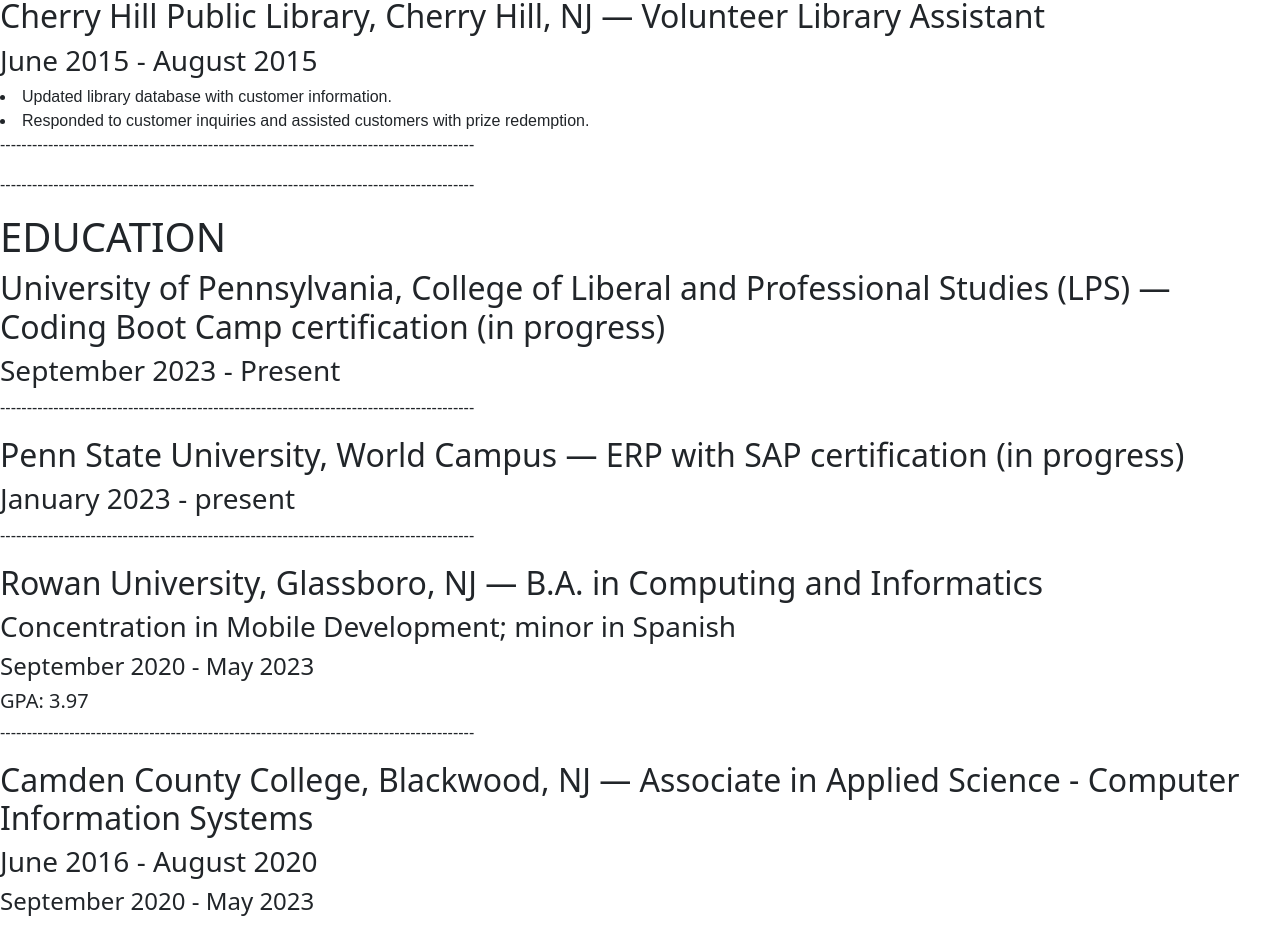
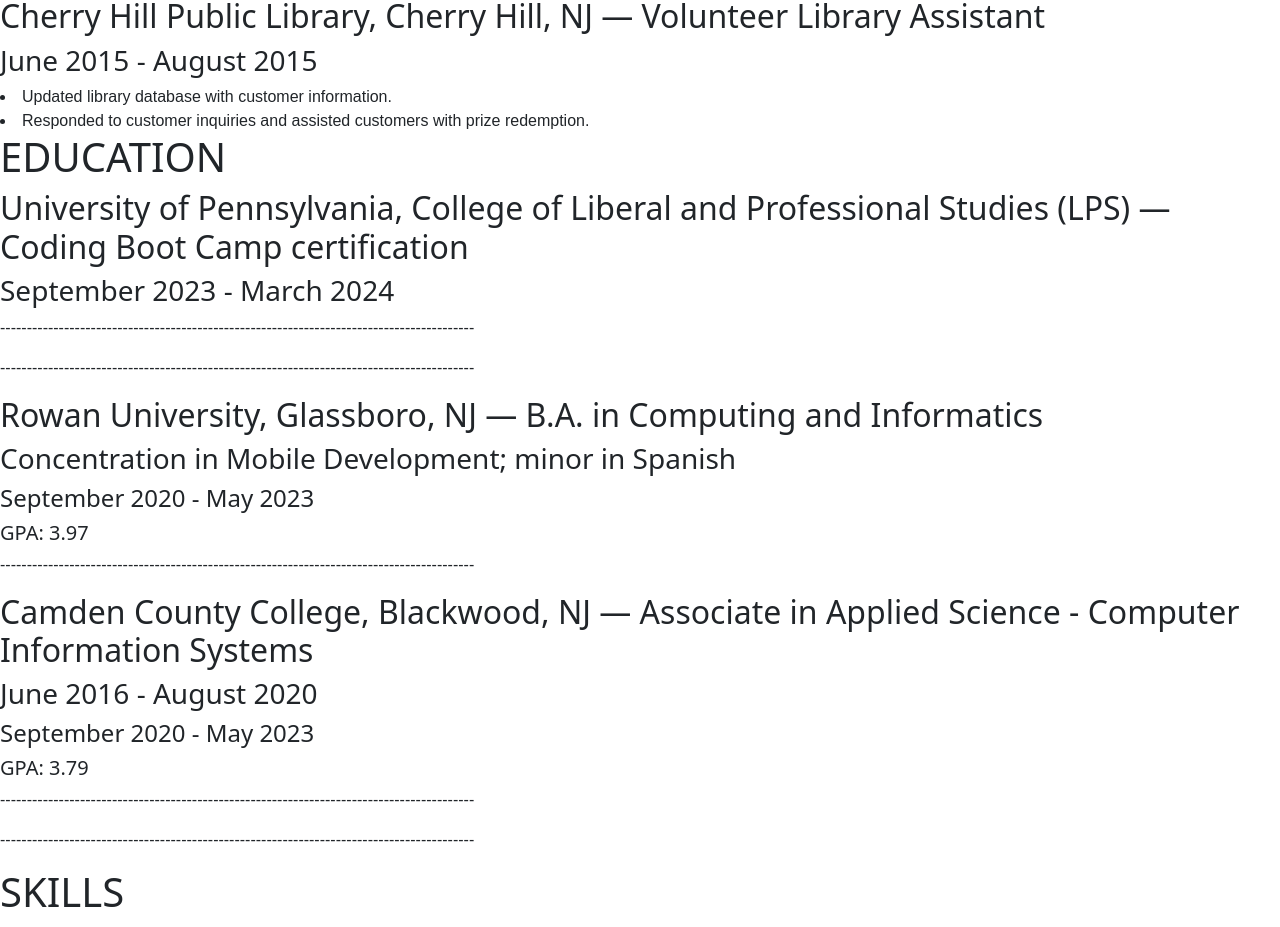
Before and after one commit to aegerev/my-portfolio, a React (Vite) app: page /CurriculumVitae in a window 1280 px wide. Shown: the part 1000-1927 px from the top of the page. Built offline with nearby package versions, Linux system fonts and the light colour scheme.

Commit message:
Updated my Resume: that is to say, updated the finishing date for UPenn Bootcamp

```diff
--- a/src/pages/resume.jsx
+++ b/src/pages/resume.jsx
@@ -43,18 +43,15 @@
         <h3> June 2015 - August 2015 </h3>
             <li>Updated library database with customer information. </li>
             <li>Responded to customer inquiries and assisted customers with prize redemption.</li>
-            <p>-----------------------------------------------------------------------------------------</p>
-            <p>-----------------------------------------------------------------------------------------</p>
         </div>
 
         <div classname = 'education'>
         <h1> EDUCATION </h1>
         <h2> University of Pennsylvania, College of Liberal and Professional Studies (LPS) —
-            Coding Boot Camp certification (in progress) </h2>
-        <h3>September 2023 - Present</h3>
+            Coding Boot Camp certification </h2>
+        <h3>September 2023 - March 2024</h3>
             <p>-----------------------------------------------------------------------------------------</p>
-        <h2> Penn State University, World Campus — ERP with SAP certification (in progress) </h2>
-        <h3>January 2023 - present  </h3>
+
             <p>-----------------------------------------------------------------------------------------</p>
         <h2> Rowan University, Glassboro, NJ — B.A. in Computing and Informatics </h2>
         <h3> Concentration in Mobile Development;  minor in Spanish </h3>
```
